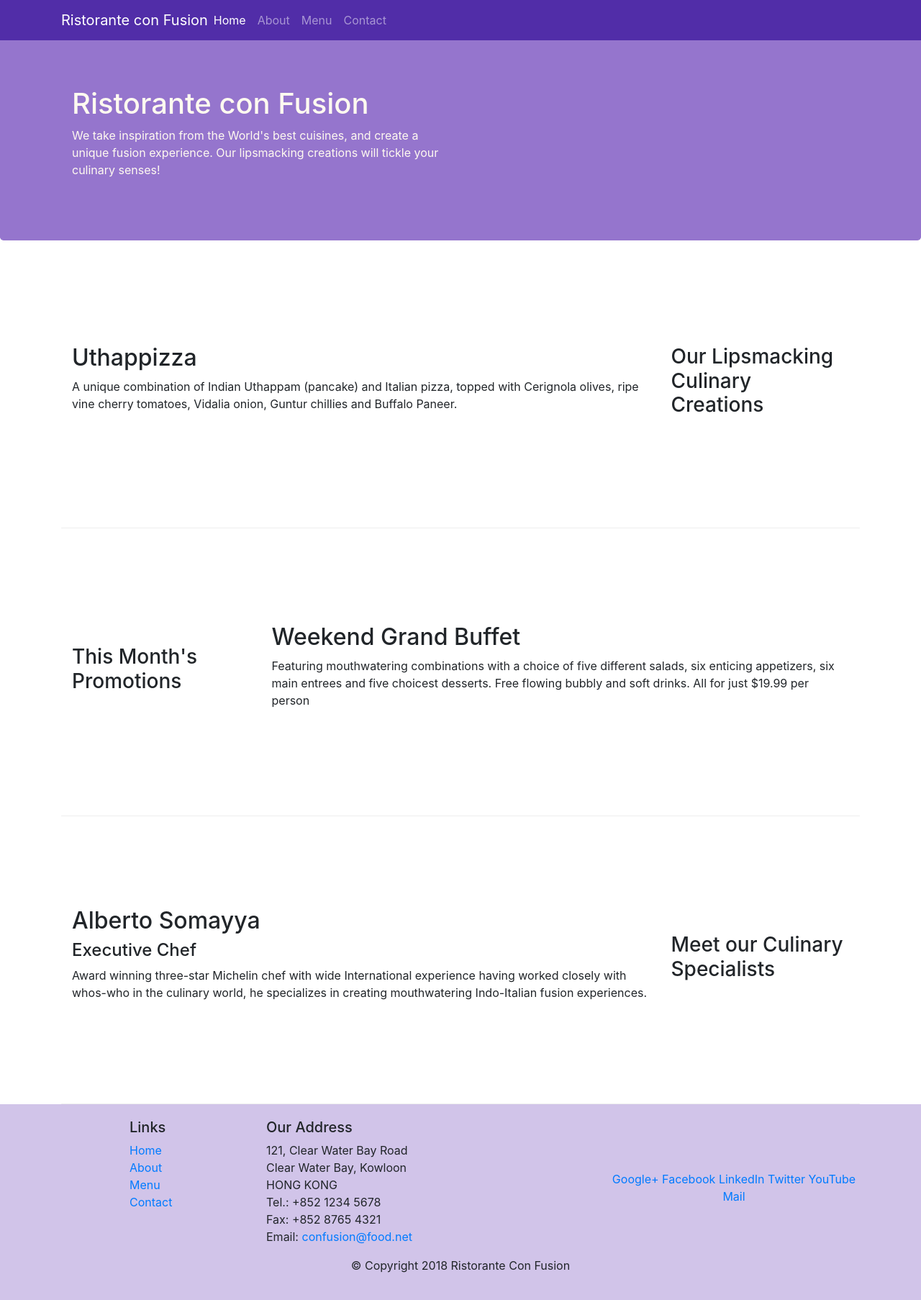
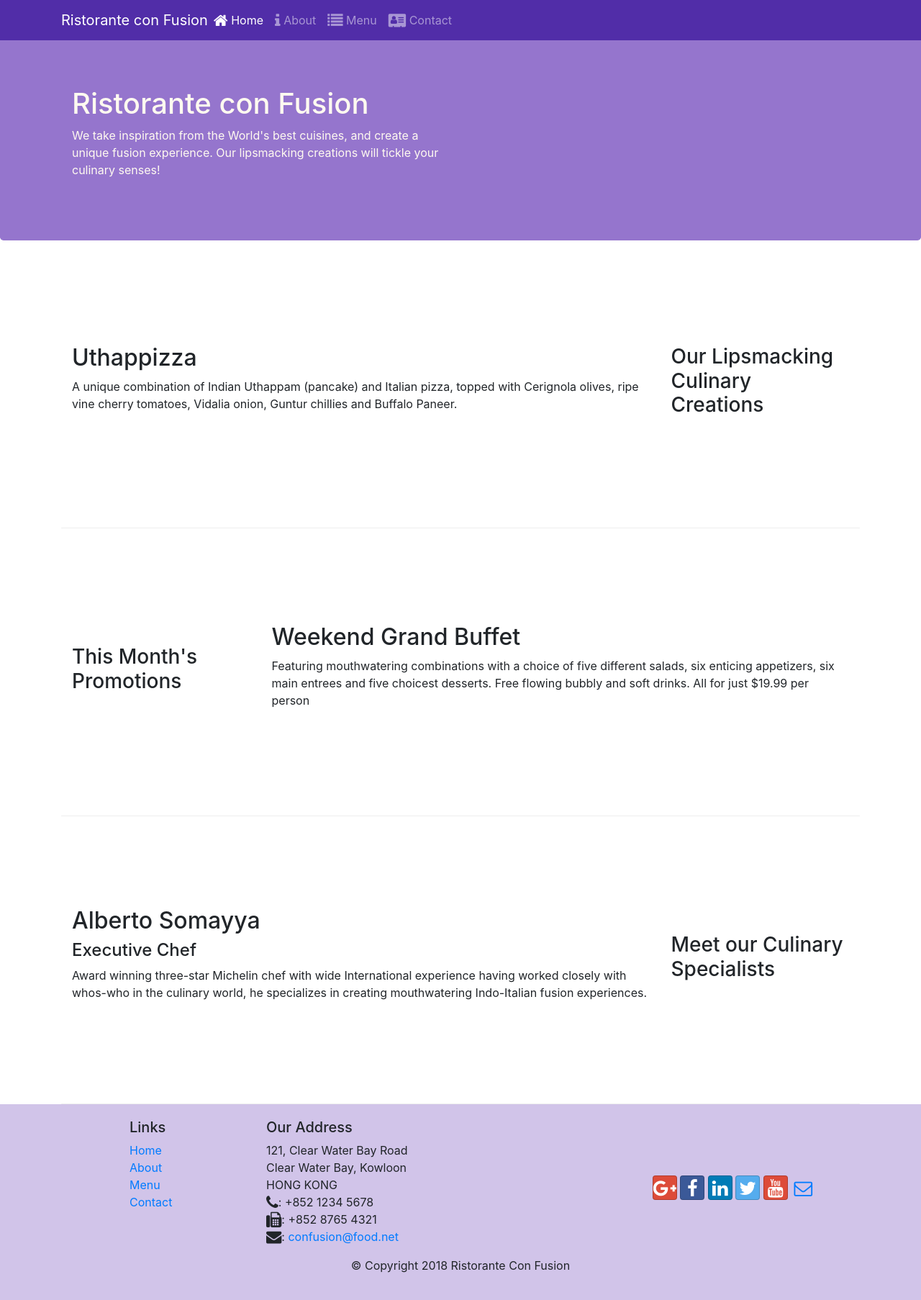
Before and after one commit to arun6665/resturantwebsite, a website: page index.html in a window 1280 px wide. Shown: the whole page at 72% size. Drawn offline with nearby package versions, Linux system fonts and the light colour scheme.

Commit message:
icon fonts

```diff
--- a/index.html
+++ b/index.html
@@ -10,6 +10,8 @@
     <!-- Bootstrap CSS -->
     <link rel="stylesheet" href="node_modules/bootstrap/dist/css/bootstrap.min.css">
     <link rel="stylesheet" href="css/styles.css">
+     <link rel="stylesheet" href="node_modules/font-awesome/css/font-awesome.min.css">
+    <link rel="stylesheet" href="node_modules/bootstrap-social/bootstrap-social.css">
     <title>Ristorante Con Fusion</title>
 </head>
 
@@ -26,10 +28,10 @@
 
 
         <ul class="navbar-nav mr-auto">
-         <li class="nav-item active"><a class="nav-link" href="#">Home</a></li>
-        <li class="nav-item"><a class="nav-link" href="./aboutus.html">About</a></li>
-         <li class="nav-item"><a class="nav-link" href="#">Menu</a></li>
-         <li class="nav-item"><a class="nav-link" href="#">Contact</a></li>
+         <li class="nav-item active"><a class="nav-link" href="#"><span class="fa fa-home fa-lg"></span> Home</a></li>
+                    <li class="nav-item"><a class="nav-link" href="./aboutus.html"><span class="fa fa-info fa-lg"></span> About</a></li>
+                    <li class="nav-item"><a class="nav-link" href="#"><span class="fa fa-list fa-lg"></span> Menu</a></li>
+                    <li class="nav-item"><a class="nav-link" href="#"><span class="fa fa-address-card fa-lg"></span> Contact</a></li>
 
         </ul>
     </div>
@@ -101,20 +103,23 @@
 		              121, Clear Water Bay Road<br>
 		              Clear Water Bay, Kowloon<br>
 		              HONG KONG<br>
-		              Tel.: +852 1234 5678<br>
-		              Fax: +852 8765 4321<br>
-		              Email: <a href="mailto:confusion@food.net">confusion@food.net</a>
+		               <i class="fa fa-phone fa-lg"></i>: +852 1234 5678<br>
+                      <i class="fa fa-fax fa-lg"></i>: +852 8765 4321<br>
+                      <i class="fa fa-envelope fa-lg"></i>:
+                      <a href="mailto:confusion@food.net">confusion@food.net</a>
+
 		           </address>
                 </div>
                 <div class="col-12 col-sm-4 align-self-center">
-                    <div class="text-center">
-                        <a href="http://google.com/+">Google+</a>
-                        <a href="http://www.facebook.com/profile.php?id=">Facebook</a>
-                        <a href="http://www.linkedin.com/in/">LinkedIn</a>
-                        <a href="http://twitter.com/">Twitter</a>
-                        <a href="http://youtube.com/">YouTube</a>
-                        <a href="mailto:">Mail</a>
+                     <div class="text-center">
+                        <a class="btn btn-social-icon btn-google" href="http://google.com/+"><i class="fa fa-google-plus"></i></a>
+                        <a class="btn btn-social-icon btn-facebook" href="http://www.facebook.com/profile.php?id="><i class="fa fa-facebook"></i></a>
+                        <a class="btn btn-social-icon btn-linkedin" href="http://www.linkedin.com/in/"><i class="fa fa-linkedin"></i></a>
+                        <a class="btn btn-social-icon btn-twitter" href="http://twitter.com/"><i class="fa fa-twitter"></i></a>
+                        <a class="btn btn-social-icon btn-google" href="http://youtube.com/"><i class="fa fa-youtube"></i></a>
+                        <a class="btn btn-social-icon" href="mailto:"><i class="fa fa-envelope-o"></i></a>
                     </div>
+
                 </div>
            </div>
            <div class="row justify-content-center">
--- a/package.json
+++ b/package.json
@@ -15,6 +15,8 @@
   },
   "dependencies": {
     "bootstrap": "^4.0.0",
+    "bootstrap-social": "^5.1.1",
+    "font-awesome": "^4.7.0",
     "jquery": "^3.3.1",
     "popper.js": "^1.12.9"
   }
```
Also changed, not shown: aboutus.html (+18 -13 lines), 1 other file.
